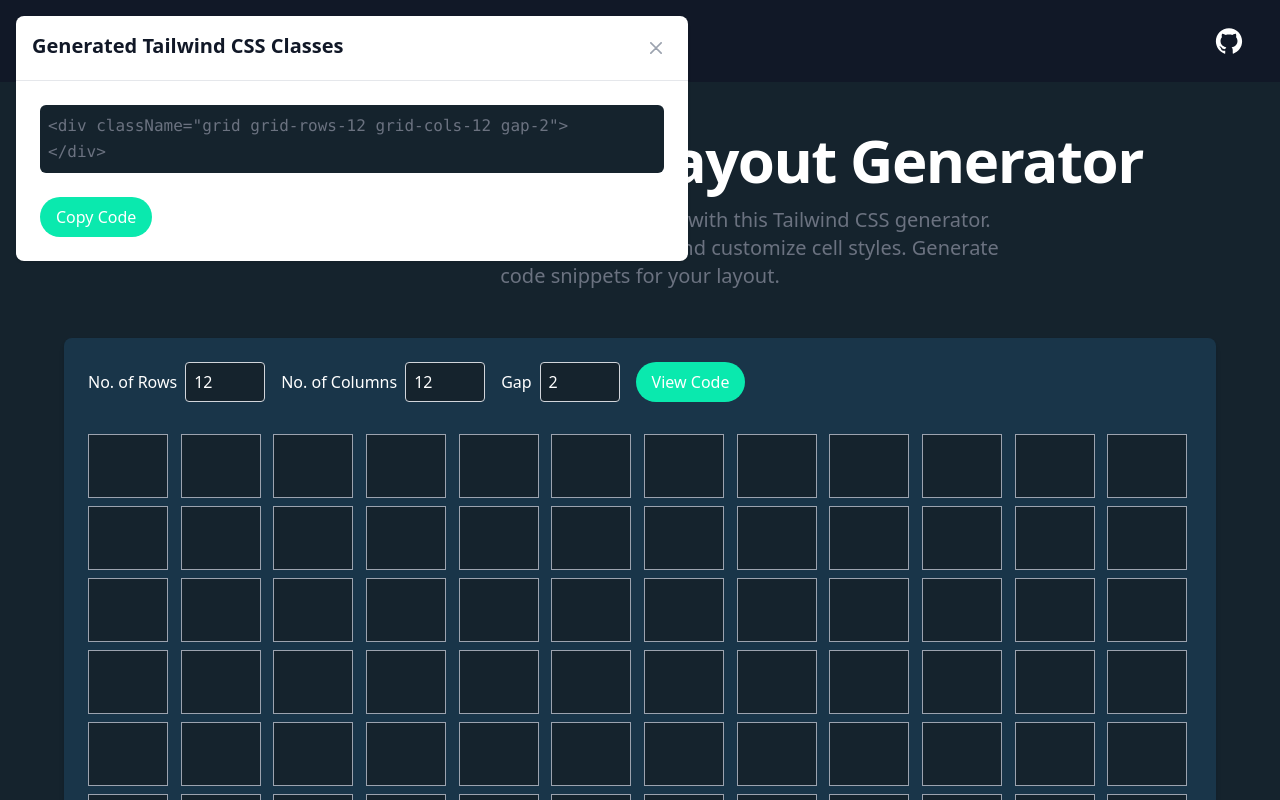
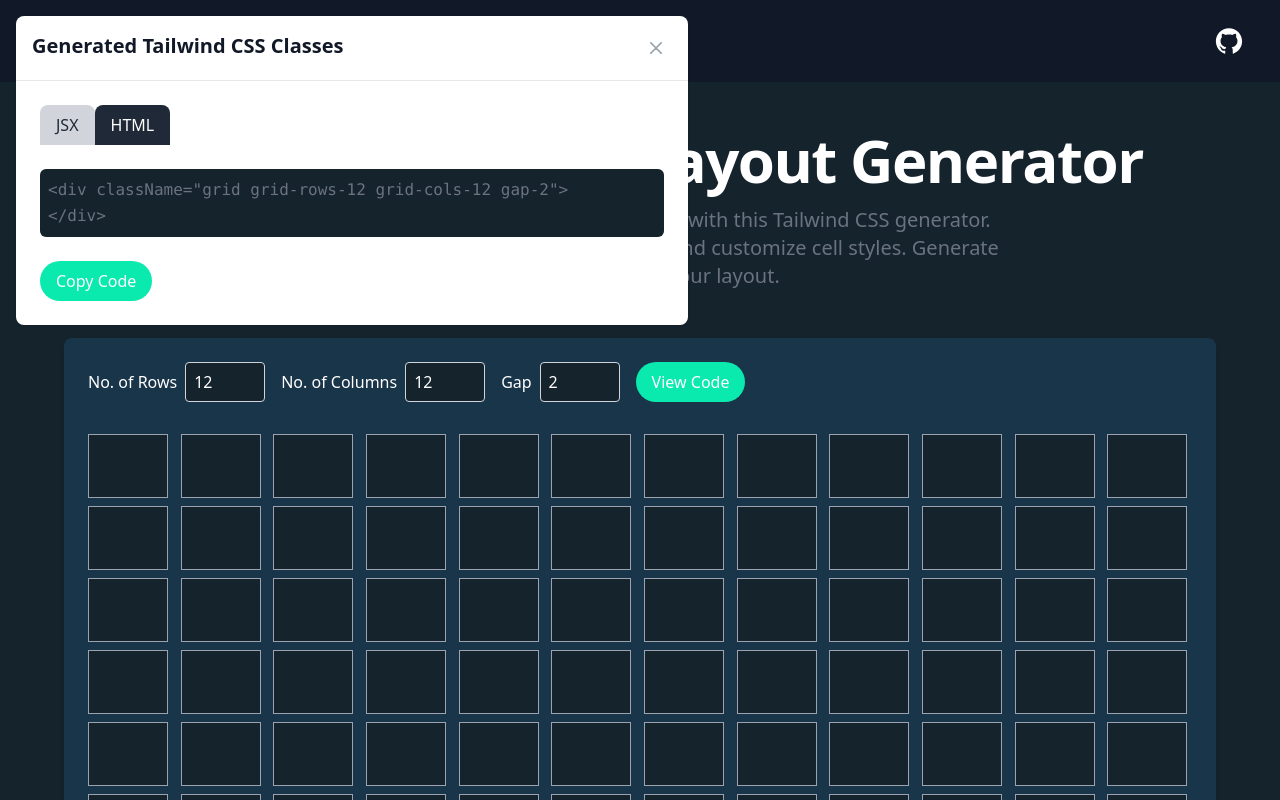
Before and after one commit to AhmerAli412/GridLayoutGenetrator, a React (Create React App) app: page / in a window 1280 px wide. Both pictures are taken after a click on the button "View Code". Shown: the top 800 px of the page. Built offline with nearby package versions, Linux system fonts and the light colour scheme.

Commit message:
html code provided too

```diff
--- a/src/App.js
+++ b/src/App.js
@@ -19,9 +19,6 @@ function GridCell({ label, isSelected, onClick, cellIndex }) {
   );
 }
 
-
-
-
 function App() {
   const [rows, setRows] = useState(12);
   const [cols, setCols] = useState(12);
@@ -29,6 +26,9 @@ function App() {
   const [isCodeVisible, setIsCodeVisible] = useState(false);
   const [isCopied, setIsCopied] = useState(false);
   const [selectedLabels, setSelectedLabels] = useState({});
+  // Inside your App component's state declarations
+const [activeTab, setActiveTab] = useState("jsx");
+
   const [gap, setGap] = useState(2); // Initial gap value
 
   const originalCols = 12;
@@ -70,7 +70,6 @@ function App() {
     return grid;
   };
 
-
   const handleCellClick = (row, col) => {
     const cellKey = `${row}-${col}`;
     const selectedCellIndex = selectedCells.indexOf(cellKey);
@@ -84,8 +83,7 @@ function App() {
     }
   };
 
-
-  const generateTailwindClasses = () => {
+  const generateJsx = () => {
     const classes = selectedCells.map((cellKey) => {
       const [row, col] = cellKey.split("-");
       return `<div className='row-start-${parseInt(row) + 1} row-end-${
@@ -98,21 +96,18 @@ function App() {
     return classes.join("");
   };
 
-  // const generateTailwindClasses = () => {
-  //   const classes = selectedCells.map((cellKey) => {
-  //     const [row, col] = cellKey.split("-");
-  //     return `<div className='row-start-${parseInt(row) + 1} row-end-${
-  //       parseInt(row) + 2
-  //     } col-start-${parseInt(col) + 1} col-end-${
-  //       parseInt(col) + 2
-  //     } h-30 w-30 bg-blue-300'></div>\n`;
-  //   });
+  const generateHtml = () => {
+    const classes = selectedCells.map((cellKey) => {
+      const [row, col] = cellKey.split("-");
+      return `<div class='row-start-${parseInt(row) + 1} row-end-${
+        parseInt(row) + 2
+      } col-start-${parseInt(col) + 1} col-end-${
+        parseInt(col) + 2
+      } h-30 w-30 bg-blue-300'></div>\n`;
+    });
 
-  //   const completeClasses = classes.join("");
-  //   const gapClasses = `grid-rows-${rows} grid-cols-${cols} gap-${gap}`;
-
-  //   return `<div className="${gapClasses}">\n${completeClasses}</div>`;
-  // };
+    return classes.join("");
+  };
 
   const copyToClipboard = (text) => {
     const textField = document.createElement("textarea");
@@ -147,7 +142,10 @@ function App() {
             <div className="flex mb-4">
               <div className="flex flex-col mb-4 md:flex-row md:items-center md:justify-between">
                 <div className="mb-2 md:mb-0 md:mr-4">
-    <label htmlFor="rows" className="block md:inline-block md:mr-2">
+                  <label
+                    htmlFor="rows"
+                    className="block md:inline-block md:mr-2"
+                  >
                     No. of Rows
                   </label>
                   <input
@@ -156,13 +154,18 @@ function App() {
                     min="0"
                     max="12"
                     value={rows}
-      onChange={(e) => setRows(Math.min(Math.max(e.target.value, 0), 12))}
+                    onChange={(e) =>
+                      setRows(Math.min(Math.max(e.target.value, 0), 12))
+                    }
                     className="border-gray-300 bg-bg2 text-white md:w-20 border h-10 px-2 py-1 rounded"
                   />
                 </div>
 
                 <div className="mb-2 md:mb-0 md:mr-4">
-    <label htmlFor="cols" className="block md:inline-block md:mr-2">
+                  <label
+                    htmlFor="cols"
+                    className="block md:inline-block md:mr-2"
+                  >
                     No. of Columns
                   </label>
                   <input
@@ -171,13 +174,18 @@ function App() {
                     min="0"
                     max="12"
                     value={cols}
-      onChange={(e) => setCols(Math.min(Math.max(e.target.value, 0), 12))}
+                    onChange={(e) =>
+                      setCols(Math.min(Math.max(e.target.value, 0), 12))
+                    }
                     className="border-gray-300 bg-bg2 text-white md:w-20 border h-10 px-2 py-1 rounded"
                   />
                 </div>
 
                 <div className="mb-2 md:mb-0 md:mr-4">
-    <label htmlFor="gap" className="block md:inline-block md:mr-2">
+                  <label
+                    htmlFor="gap"
+                    className="block md:inline-block md:mr-2"
+                  >
                     Gap
                   </label>
                   <input
@@ -199,14 +207,11 @@ function App() {
                   View Code
                 </button>
               </div>
-
-
             </div>
 
             <div className="grid-preview grid grid-cols-12 gap-2 sm:grid-cols-2 md:grid-cols-12">
               {generateGrid()}
             </div>
-
           </div>
         </div>
       </div>
@@ -249,32 +254,73 @@ function App() {
                 <span className="sr-only">Close modal</span>
               </button>
             </div>
+
+
+
+
            <div className="p-6 space-y-6">
+  <div className="flex">
+    <button
+      className={`py-2 px-4 rounded-t-lg ${
+        activeTab === "jsx"
+        ? "bg-gray-300 text-gray-800"
+        : "bg-gray-800 text-white"
+      }`}
+      onClick={() => setActiveTab("jsx")}
+    >
+      JSX
+    </button>
+    <button
+      className={`py-2 px-4 rounded-t-lg ${
+        activeTab === "html"
+          // ? "bg-gray-800 text-white"
+          // : "bg-gray-300 text-gray-800"
+          ? "bg-gray-300 text-gray-800"
+          : "bg-gray-800 text-white"
+      }`}
+      onClick={() => setActiveTab("html")}
+    >
+      HTML
+    </button>
+  </div>
+  {activeTab === "jsx" ? (
     <pre className="text-base leading-relaxed text-gray-500 dark:text-gray-400 bg-bg2 p-2 rounded-md overflow-x-auto">
       <code>
         {`<div className="grid grid-rows-${rows} grid-cols-${cols} gap-${gap}">\n`}
-    {generateTailwindClasses()}
+        {generateJsx()}
         {`</div>`}
       </code>
     </pre>
+  ) : (
+    <pre className="text-base leading-relaxed text-gray-500 dark:text-gray-400 bg-bg2 p-2 rounded-md overflow-x-auto">
+      <code>
+        {`<div class="grid grid-rows-${rows} grid-cols-${cols} gap-${gap}">\n`}
+        {generateHtml()}
+        {`</div>`}
+      </code>
+    </pre>
+  )}
 
   <button
     className={`bg-bg3 text-white py-2 px-4 rounded-full ${
       isCopied ? "bg-green-900" : ""
     }`}
     onClick={() => {
-                  const completeCode = `<div className="grid grid-rows-${rows} grid-cols-${cols} gap-2">\n${generateTailwindClasses()}</div>`;
+      const completeCode =
+        activeTab === "jsx"
+          ? `<div className="grid grid-rows-${rows} grid-cols-${cols} gap-${gap}">\n${generateJsx()}</div>`
+          : `<div class="grid grid-rows-${rows} grid-cols-${cols} gap-${gap}">\n${generateHtml()}</div>`;
+
       copyToClipboard(completeCode);
     }}
   >
     {isCopied ? "Copied!" : "Copy Code"}
   </button>
 </div>
+
           </div>
         </div>
-
       </div>
-
     </>
   );
 }
```
Lines whose indentation alone changed are shown as unchanged.
